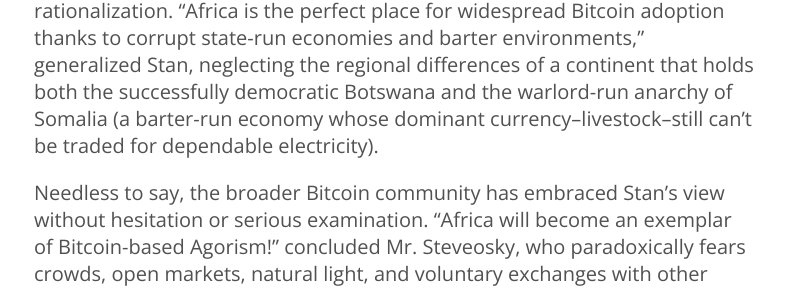
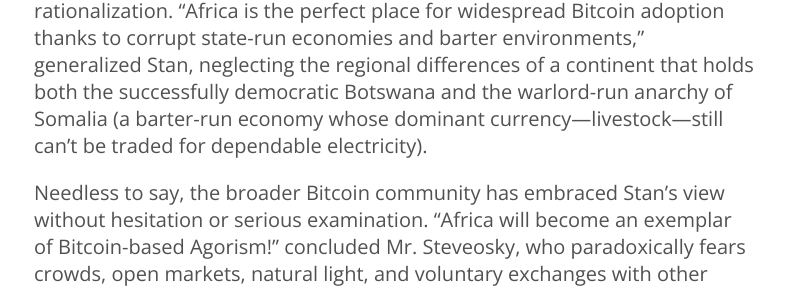
Before and after one commit to acityinohio/bitbanter-archive, a Jekyll site: the page built from _posts/2013-07-14-africa-bitcoin.md, in a window 1280 px wide. Shown: the part 1143-1433 px from the top of the page, without its empty margins (246-1031 px from the left). Built offline with Jekyll 4.4.1, drawn with Linux system fonts in a browser that asks for light colours; Markdown is read by kramdown in place of the engine named in the settings; some of the changed text lies outside the part shown.

```diff
--- a/_posts/2013-07-14-africa-bitcoin.md
+++ b/_posts/2013-07-14-africa-bitcoin.md
@@ -9,6 +9,6 @@ San Bruno, CA---48-year-old local man Stan Steveosky made a bold proclamation on
 
 Mr. Steveosky, a contract developer who specializes in FORTRAN, C, and LISP, has a long history of making bold, indefensible a priori statements pseudonymously. In his various online identities, Steveosky has claimed that Webvan was the future of Internet commerce, that Google Wave would take real-time communications to the next level, and that this was finally the Year of the Linux Desktop. According to the subset of his online associates that have passed the Turing Test, Stan's confidence has peaked with his latest prediction. "His growing sense of clairvoyance is remarkable for someone who was broadly right about the Internet revolution but specifically wrong about everything that followed it," explained bitcointalk user DecentralizeMyAuthority, who we confirmed has passed his last three reCAPTCHA tests.
 
-Indeed, Mr. Steveosky seemed buoyed by a strange sense of intellectual superiority derived from willful ignorance and theoretical hyper-rationalization. "Africa is the perfect place for widespread Bitcoin adoption thanks to corrupt state-run economies and barter environments," generalized Stan, neglecting the regional differences of a continent that holds both the successfully democratic Botswana and the warlord-run anarchy of Somalia (a barter-run economy whose dominant currency--livestock--still can't be traded for dependable electricity).
+Indeed, Mr. Steveosky seemed buoyed by a strange sense of intellectual superiority derived from willful ignorance and theoretical hyper-rationalization. "Africa is the perfect place for widespread Bitcoin adoption thanks to corrupt state-run economies and barter environments," generalized Stan, neglecting the regional differences of a continent that holds both the successfully democratic Botswana and the warlord-run anarchy of Somalia (a barter-run economy whose dominant currency---livestock---still can't be traded for dependable electricity).
 
 Needless to say, the broader Bitcoin community has embraced Stan's view without hesitation or serious examination. "Africa will become an exemplar of Bitcoin-based Agorism!" concluded Mr. Steveosky, who paradoxically fears crowds, open markets, natural light, and voluntary exchanges with other people. "Next stop, North Korea!"
```
